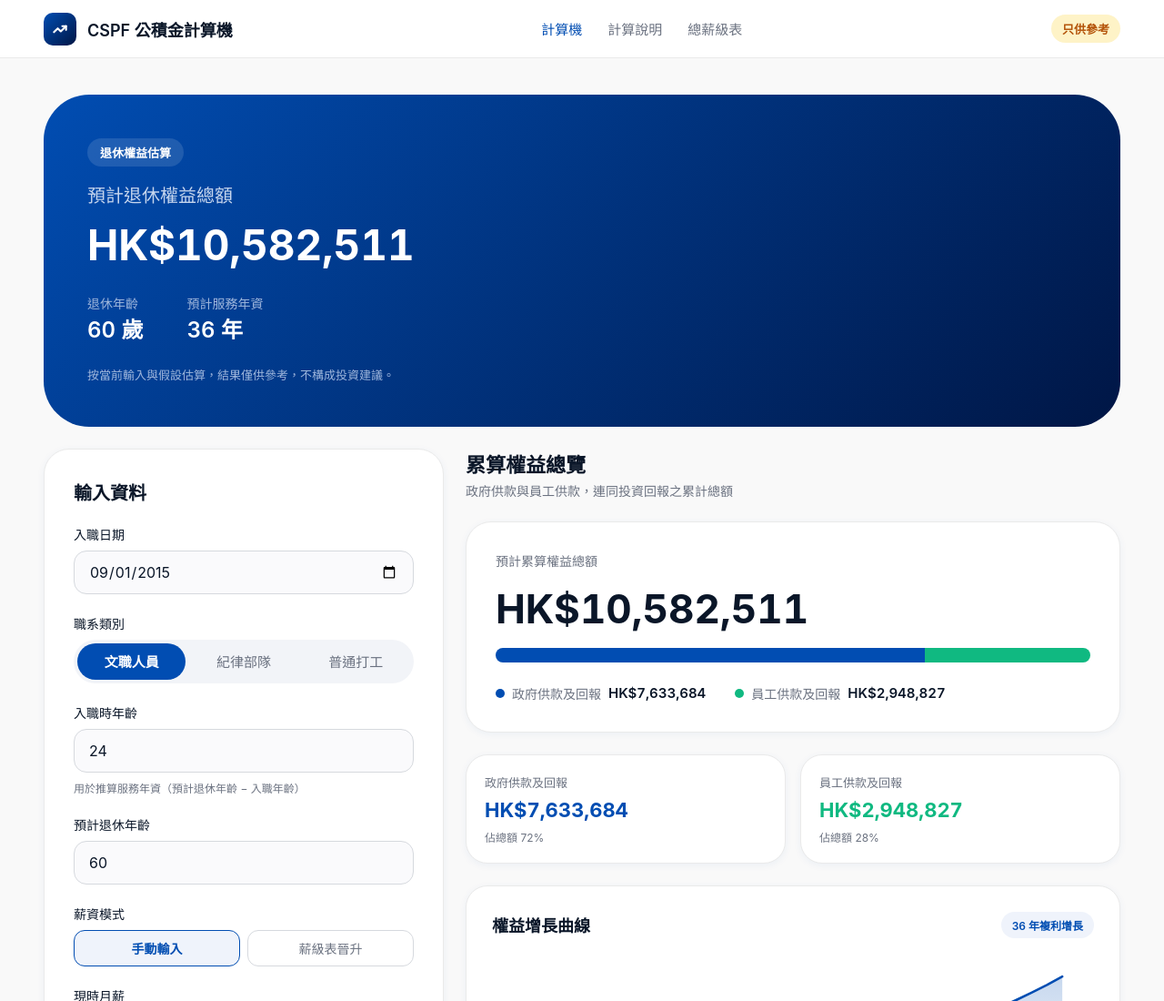
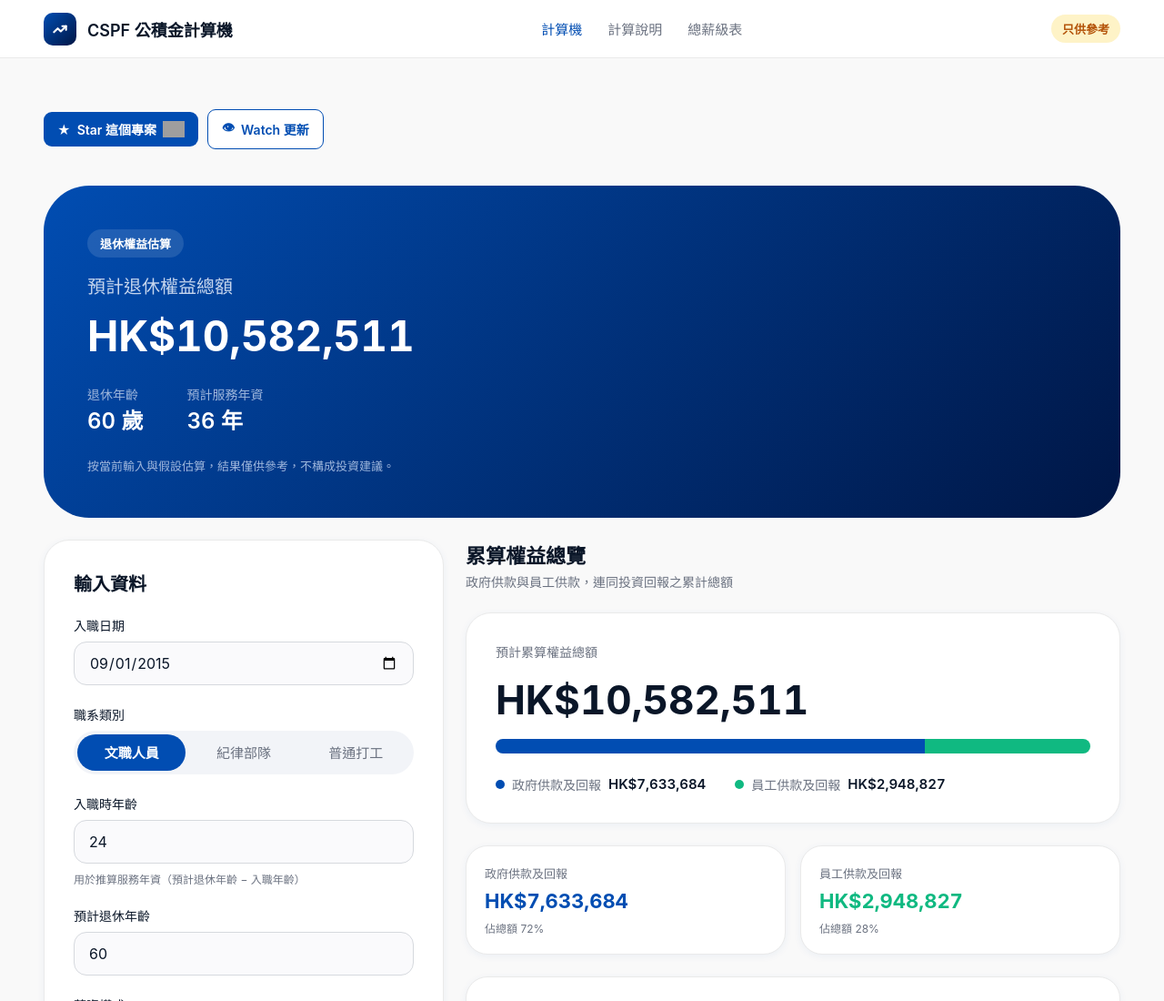
Before and after one commit to ccchenryc/cspf-calculator, a plain HTML site: page index.html in a window 1280 px wide. Shown: the top 1100 px of the page at 91% size. Drawn offline with Linux system fonts and the light colour scheme; grey boxes are pictures that could not be loaded.

Commit message:
Add files via upload

```diff
--- a/index.html
+++ b/index.html
@@ -208,6 +208,17 @@
     .tc-number{font-size:30px;}
     .r-header .t{font-size:19px;}
   }
+
+  /* GitHub Star / Watch 按鈕（純靜態連結跳轉） */
+  .gh-actions{display:flex;gap:10px;align-items:center;flex-wrap:wrap;margin:16px 0;}
+  .gh-btn{display:inline-flex;align-items:center;gap:7px;padding:9px 15px;border-radius:9px;
+    font-weight:600;font-size:14px;text-decoration:none;transition:transform .12s ease, box-shadow .12s ease;}
+  .gh-btn:hover{transform:translateY(-1px);}
+  .gh-btn-primary{background:var(--blue);color:#fff;}
+  .gh-btn-primary:hover{box-shadow:0 4px 14px rgba(1,77,178,.28);}
+  .gh-btn-ghost{background:#fff;color:var(--blue);border:1px solid var(--blue);}
+  .gh-btn-ghost:hover{background:var(--blue-tint);}
+  .gh-count{height:18px;vertical-align:middle;}
 </style>
 </head>
 <body>
@@ -229,6 +240,17 @@
   </header>
 
   <div class="content">
+    <!-- GitHub Star / Watch（置頂） -->
+    <div class="gh-actions">
+      <a class="gh-btn gh-btn-primary" href="https://github.com/YOUR_GITHUB_USERNAME/cspf-calculator" target="_blank" rel="noopener">
+        <span aria-hidden="true">★</span> Star 這個專案
+        <img class="gh-count" src="https://img.shields.io/github/stars/YOUR_GITHUB_USERNAME/cspf-calculator?style=social" alt="GitHub stars"/>
+      </a>
+      <a class="gh-btn gh-btn-ghost" href="https://github.com/YOUR_GITHUB_USERNAME/cspf-calculator/subscription" target="_blank" rel="noopener">
+        <span aria-hidden="true">👁</span> Watch 更新
+      </a>
+    </div>
+
     <!-- Hero -->
     <section class="hero">
       <div class="hero-kicker">退休權益估算</div>
```
